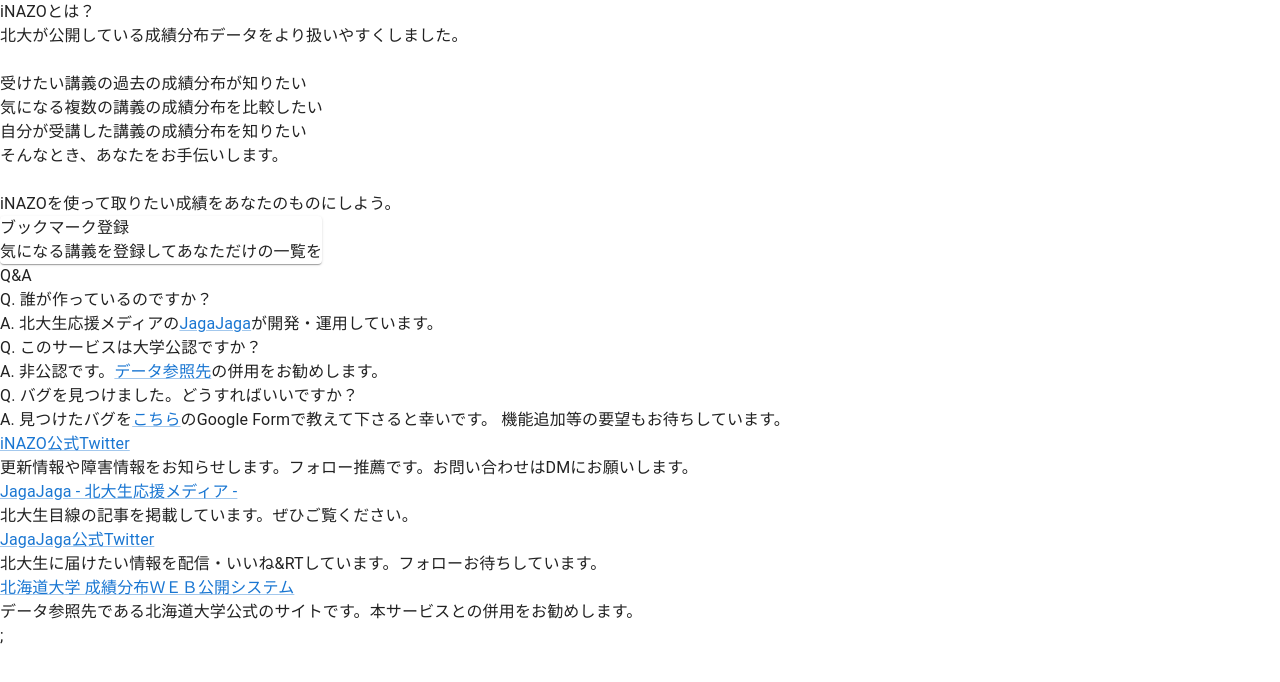
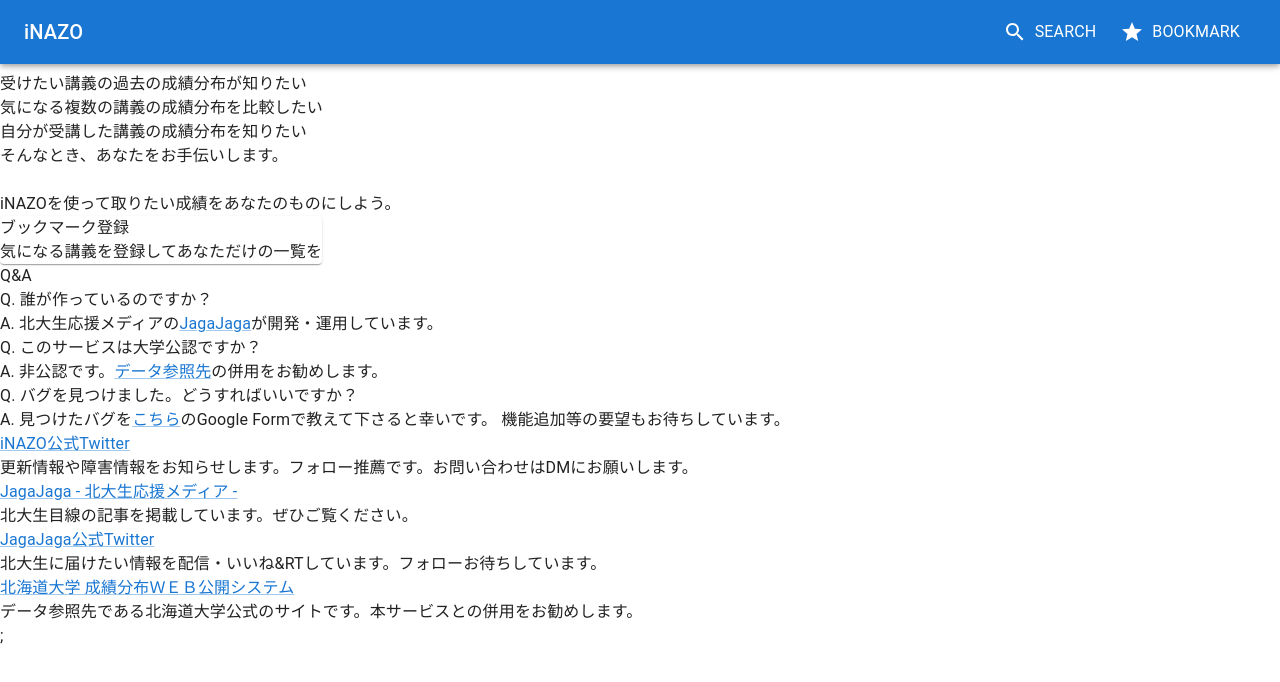
Before and after one commit to iNAZO-org/iNAZO-frontend, a Next.js app: page / in a window 1280 px wide. Shown: the top 682 px of the page. Built offline with nearby package versions, Linux system fonts and the light colour scheme.

Commit message:
[add] Header Component

```diff
--- /dev/null
+++ b/src/components/molecules/LinkWithIcon.tsx
@@ -0,0 +1,54 @@
+import { Box } from "@mui/material";
+import MuiLink from "@mui/material/Link";
+import type { LinkProps } from "@mui/material/Link";
+import Link from "next/link";
+import { FC } from "react";
+
+type LinkWithIconProps = LinkProps & {
+  href: string;
+  color?: string;
+  icon?: React.ReactNode;
+  children?: React.ReactNode;
+};
+
+const LinkWithIcon: FC<LinkWithIconProps> = (props) => {
+  const { href, icon, color = "white", children, sx, ...leftProps } = props;
+  return (
+    <Link href={href} style={{ textDecoration: "none" }}>
+      <MuiLink
+        component="span"
+        {...leftProps}
+        sx={{
+          display: "flex",
+          justifyContent: "center",
+          alignItems: "center",
+          color: color,
+          ...sx,
+        }}
+      >
+        <Box
+          component="span"
+          sx={{
+            m: "0 0.5rem",
+            display: "flex",
+            alignItems: "center",
+          }}
+        >
+          {icon}
+        </Box>
+        <Box
+          component="span"
+          sx={{
+            display: "inline-block",
+            lineHeight: 1,
+            "&:hover": { borderBottom: "1px solid white" },
+          }}
+        >
+          {children}
+        </Box>
+      </MuiLink>
+    </Link>
+  );
+};
+
+export default LinkWithIcon;
--- /dev/null
+++ b/src/components/organizms/Header.tsx
@@ -0,0 +1,29 @@
+import { FC } from "react";
+import AppBar from "@mui/material/AppBar";
+import Toolbar from "@mui/material/Toolbar";
+import Typography from "@mui/material/Typography";
+import LinkWithIcon from "components/molecules/LinkWithIcon";
+import SearchIcon from "@mui/icons-material/Search";
+import { Star } from "@mui/icons-material";
+
+type HeaderProps = {};
+
+const Header: FC<HeaderProps> = () => {
+  return (
+    <AppBar>
+      <Toolbar>
+        <Typography variant="h6" component="div" sx={{ flexGrow: 1 }}>
+          iNAZO
+        </Typography>
+        <LinkWithIcon href="/search" icon={<SearchIcon />} sx={{ mr: "1rem" }}>
+          SEARCH
+        </LinkWithIcon>
+        <LinkWithIcon href="/bookmark" icon={<Star />} sx={{ mr: "1rem" }}>
+          BOOKMARK
+        </LinkWithIcon>
+      </Toolbar>
+    </AppBar>
+  );
+};
+
+export default Header;
--- a/src/pages/index.tsx
+++ b/src/pages/index.tsx
@@ -7,6 +7,7 @@
 import Links from "components/organizms/top/Links";
 import FeatureiNAZO from "components/organizms/top/FeatureiNAZO";
 import DescribeiNAZO from "components/organizms/top/DescribeiNAZO";
+import Header from "components/organizms/Header";
 
 const App = () => {
   return (
@@ -15,6 +16,7 @@
         <title>ホームページ</title>
       </Head>
       <Box sx={{ flexGrow: 1 }}>
+        <Header />
         <Grid container>
           <DescribeiNAZO />
           <FeatureiNAZO />
```
